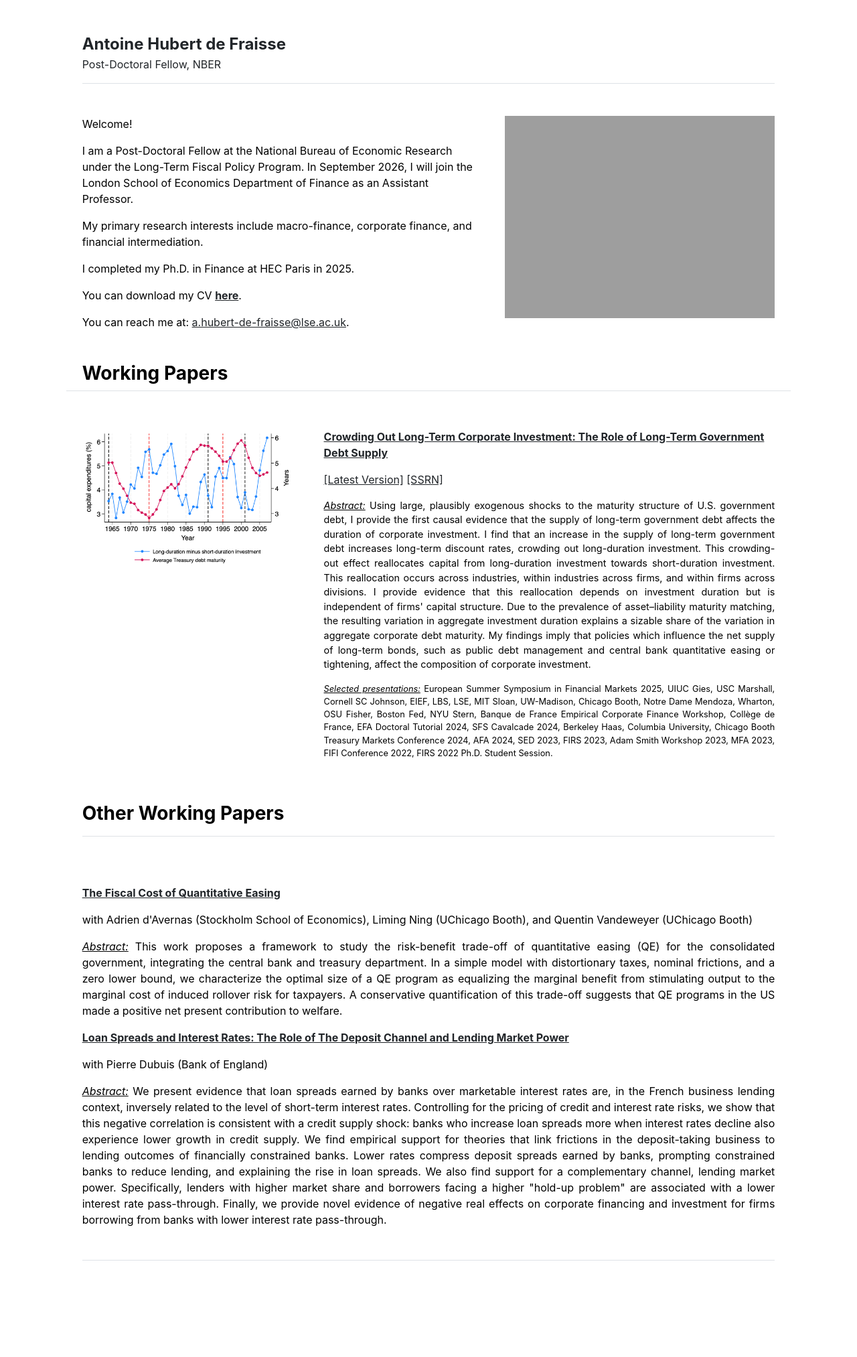
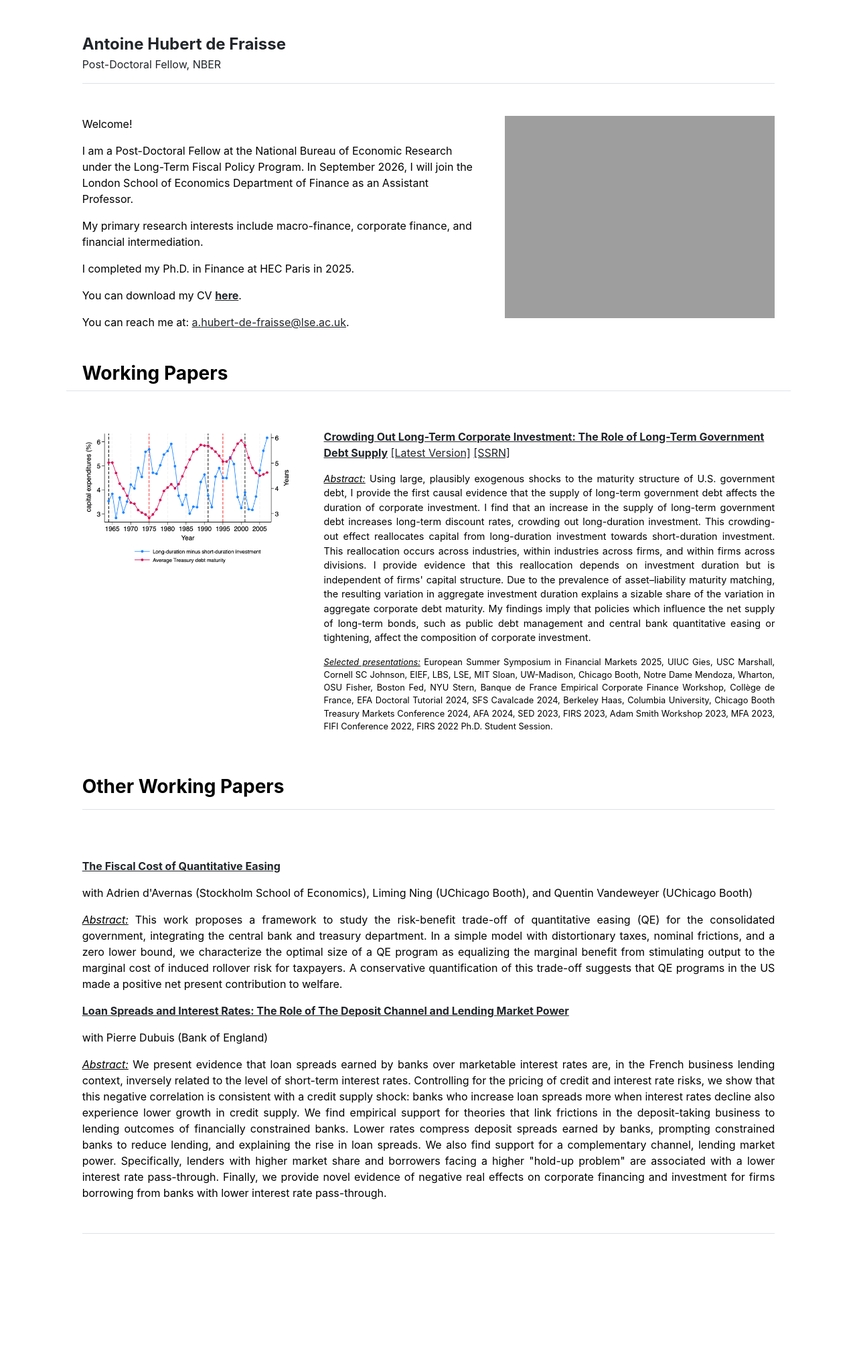
Before and after one commit to antoinehubertdefraisse/antoinehubertdefraisse.github.io, a Jekyll site: the page built from index.md, in a window 1280 px wide. Shown: the whole page at 67% size. Built offline with Jekyll 4.4.1, drawn with Linux system fonts in a browser that asks for light colours; after the commit the page ends 1986 px from its top, so only the background shows below that.

```diff
--- a/_layouts/home.html
+++ b/_layouts/home.html
@@ -27,9 +27,9 @@ layout: default
   </div>
 <div class="col-md-8">
             <p><a href="http://antoinehubertdefraisse.github.io/pdf/JMP_Antoine_HubertdeFraisse.pdf" target="_blank">
-              <b>Crowding Out Long-Term Corporate Investment: The Role of Long-Term Government Debt Supply</b></a></p>
-	 <p>     <a href="http://antoinehubertdefraisse.github.io/pdf/JMP_Antoine_HubertdeFraisse.pdf" target="_blank">[Latest Version]</a>
-		 <a href="https://papers.ssrn.com/sol3/papers.cfm?abstract_id=4064763" target="_blank">[SSRN]</a>
+              <b>Crowding Out Long-Term Corporate Investment: The Role of Long-Term Government Debt Supply</b></a>
+              <a href="http://antoinehubertdefraisse.github.io/pdf/JMP_Antoine_HubertdeFraisse.pdf" target="_blank">[Latest Version]</a>
+              <a href="https://papers.ssrn.com/sol3/papers.cfm?abstract_id=4064763" target="_blank">[SSRN]</a>
 	 <p>
 <p align="justify" style="font-size: 0.9em;">
     <u><em>Abstract:</em></u>
```
